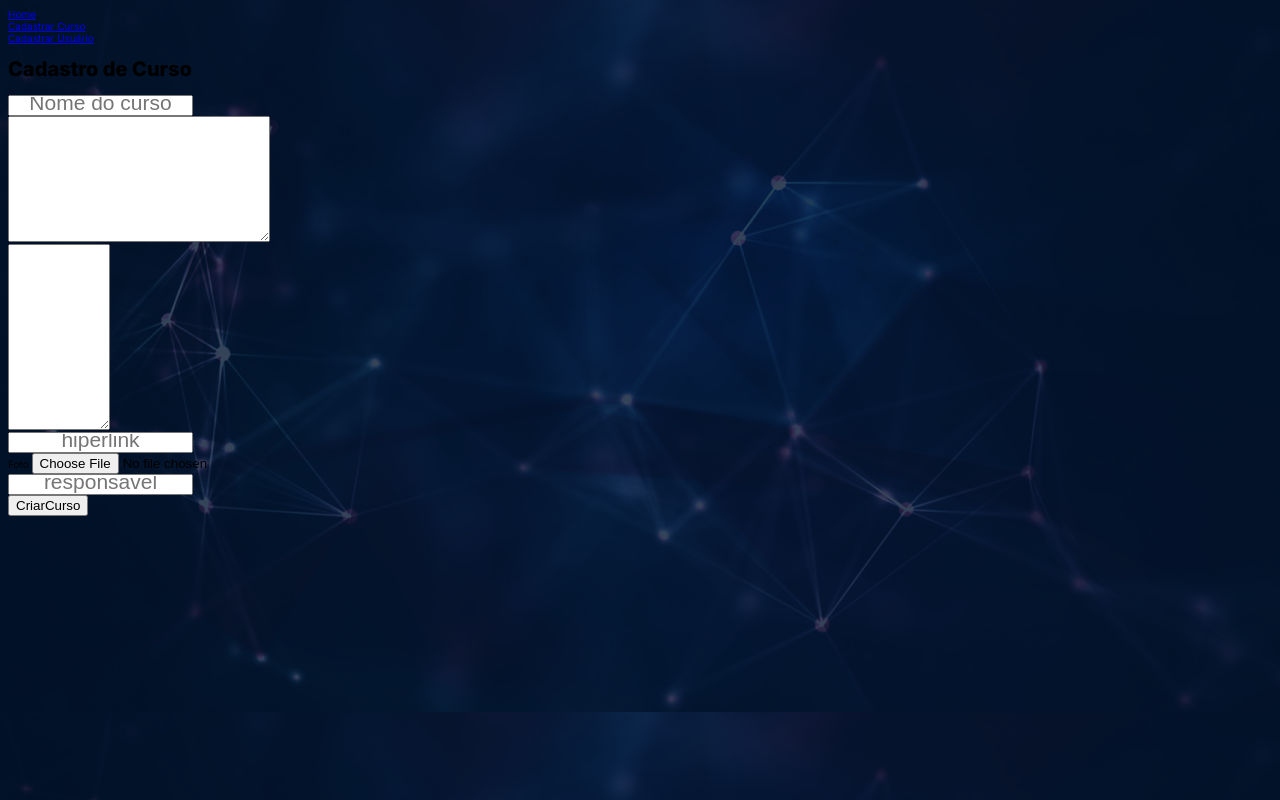
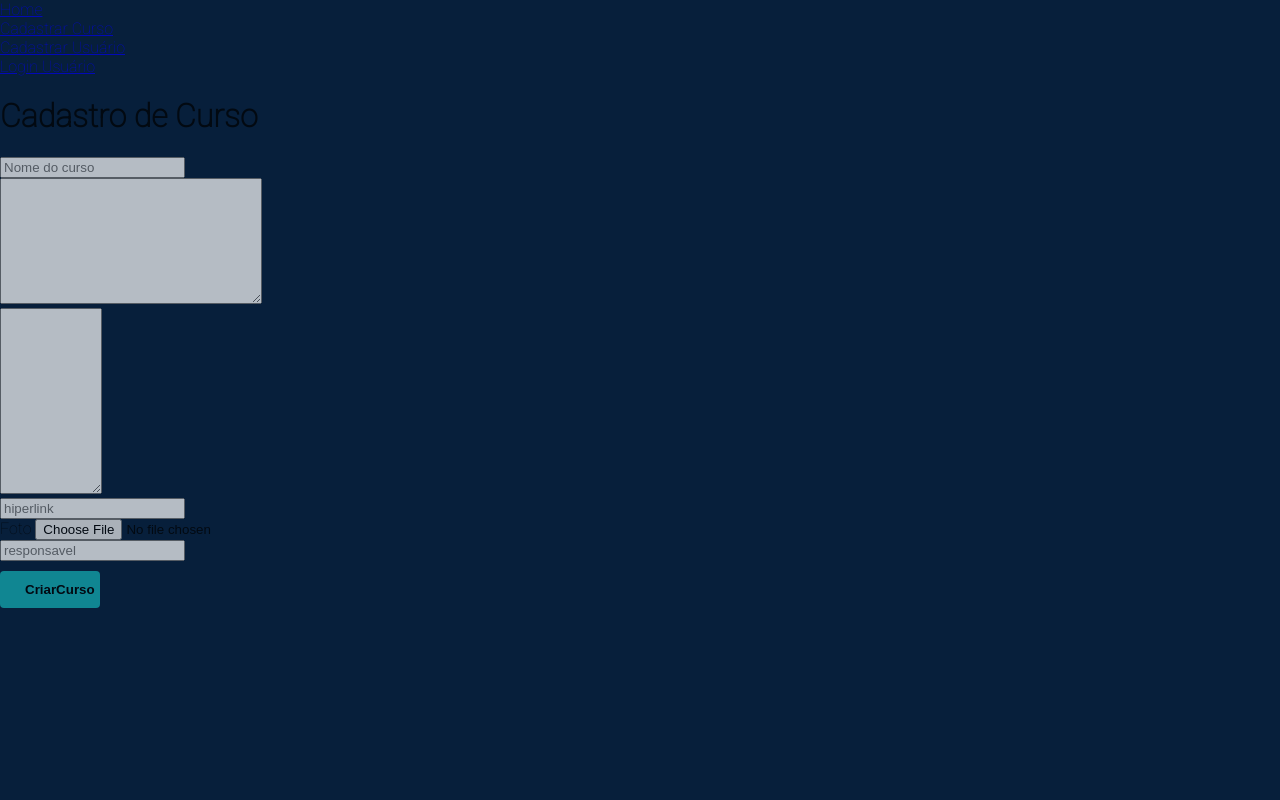
Before and after one commit to DevGateOficial/Devgate_projeto, a PHP site: page /Devgate_projeto/Curso in a window 1280 px wide. Run offline with PHP 8.4, Linux system fonts and the light colour scheme; data that the repository does not hold is empty; some libraries are stand-ins or nearby versions.

Commit message:
Tentativa de Implementação da Tela de Login
Não deu certo, pois Daniel não estava presente.

```diff
--- a/adm/app/adms/Models/AdmsLogin.php
+++ b/adm/app/adms/Models/AdmsLogin.php
@@ -39,6 +39,7 @@ class AdmsLogin extends AdmsConn
 
         $this->resultBd = $result_validar_login->fetch();
 
+
         if ($this->resultBd) {
             //var_dump($this->resultBd);
             $this->validarPassword();
--- a/adm/app/adms/Models/helper/AdmsConn.php
+++ b/adm/app/adms/Models/helper/AdmsConn.php
@@ -18,7 +18,7 @@ abstract class AdmsConn
     /** @var string $dbname Informa qual o local da base de dados*/
     private string $dbname = DBNAME;
     /** @var int|string $port Informa qual a porta de conexão do banco de dados*/
-    private int|string $port = PORT;
+    private int|string $port = 8080;
 
     /** @var object $connect Guarda a coneão com o banco de dados*/
     private object $connect;
--- a/app/sts/Models/helper/StsConn.php
+++ b/app/sts/Models/helper/StsConn.php
@@ -27,7 +27,7 @@
         /** @var string $dbname Informa qual o local da base de dados*/
         private string $dbname = DBNAME;
         /** @var int|string $port Informa qual a porta de conexão do banco de dados*/
-        private int|string $port = PORT;
+        private int|string $port = 8080;
 
         /** @var object $connect Guarda a coneão com o banco de dados*/
         private object $connect;
--- a/app/sts/Views/include/header.php
+++ b/app/sts/Views/include/header.php
@@ -11,10 +11,7 @@
     <meta charset="UTF-8">
     <meta http-equiv="X-UA-Compatible" content="IE=edge">
     <meta name="viewport" content="width=device-width, initial-scale=1.0">
-    <link rel="stylesheet" href="./app/sts/Views/templates/styleLogin.css">
-    <link rel="preconnect" href="https://fonts.googleapis.com"/>
-    <link rel="preconnect" href="https://fonts.gstatic.com" crossorigind/>
-    <link href="https://fonts.googleapis.com/css2?family=Inter:wght@400;800&display=swap" rel="stylesheet"/>
+    <link rel="stylesheet" href="./app/sts/Views/templates/login-style.css">
     <title>Devgate</title>
 </head>
 <body>
--- a/app/sts/Views/include/menu.php
+++ b/app/sts/Views/include/menu.php
@@ -3,3 +3,4 @@
     echo "<a href='" . URL . "'> Home </a><br>";
     echo "<a href='" . URL . "Curso'> Cadastrar Curso </a><br>";
     echo "<a href='" . URL . "Usuario'> Cadastrar Usuário </a><br>";
+    echo "<a href='" . URL . "Login'> Login Usuário </a><br>";
--- /dev/null
+++ b/app/sts/Views/templates/login-style.css
@@ -0,0 +1,252 @@
+@import url('https://fonts.googleapis.com/css2?family=Nunito:ital@1&family=Roboto:wght@100&family=Source+Code+Pro:wght@200&display=swap');
+
+
+body
+{
+  margin: 0;
+  background: #011936f8;
+  opacity: 0.7;
+  font-family: 'Roboto', sans-serif;
+}
+
+.main-login
+{
+  width: 100vw;
+  height: 100vh;
+  display: flex;
+  justify-content: center;
+  align-items: center;
+}
+
+.left-login
+{
+  width: 50vw;
+  height: 100vh;
+  display: flex;
+  justify-content: center;
+  align-items: center;
+  flex-direction: column;
+  color: #00f7ff;
+}
+
+.left-login h1
+{
+  width: 100%;
+  font-size: 50px;
+  padding: 20px;
+}
+.text
+{
+  border-radius: 10px;
+  border: 2px solid #14B2B8;
+}
+
+.right-login
+{
+  width: 50vw;
+  height: 100vh;
+  display: flex;
+  justify-content: center;
+  align-items: center;
+}
+
+.box
+{
+  width: 70%;
+  height: 50%;
+  position: relative;
+  justify-content: center;
+  align-items: center;
+  border-radius: 10px;
+  background-color: #05152b;
+  overflow: hidden;
+}
+
+.box::after
+{
+  content: '';
+  position: absolute;
+  top: -50%;
+  left: -50%;
+  width: 100%;
+  height: 100%;
+  background: linear-gradient(0deg, transparent, #14B2B8, #14B2B8);
+  animation: animate 6s linear infinite;
+  transform-origin: bottom right;
+}
+
+.box::before
+{
+  content: '';
+  position: absolute;
+  top: -50%;
+  left: -50%;
+  width: 100%;
+  height: 100%;
+  background: linear-gradient(0deg, transparent, #14B2B8, #14B2B8);
+  animation: animate 6s linear infinite;
+  transform-origin: bottom right;
+  animation-delay: -3s;
+}
+
+@keyframes animate
+{
+  0%{
+      transform: rotate(0deg);
+  }
+  100%{
+      transform: rotate(360deg);
+  }
+}
+
+.form
+{
+  position: absolute;
+  inset: 2px;
+  border-radius: 8px;
+  background-color: #011936;
+  z-index: 10;
+  padding: 10px 40px;
+  display: flex;
+  flex-direction: column;
+}
+
+.form h2
+{
+  color: #14B2B8;
+  font-weight: 1000;
+  text-align: center;
+  letter-spacing: 0.1em
+}
+
+.inputBox
+{
+  position: relative;
+  width: 100%;
+  margin-top: 35px;
+}
+
+.inputBox input
+{
+  position: relative;
+  width: 100%;
+  padding: 20px 10px 10px;
+  background-color: transparent ;
+  border: none;
+  outline: none;
+  color: #011936;
+  font-size: 1em;
+  letter-spacing: 0.05;
+  z-index: 10;
+  box-sizing: border-box;
+}
+
+.inputBox span
+{
+  position: absolute;
+  left: 0;
+  padding: 20px 0px 10px;
+  font-size: 1em;
+  color: #14B2B8;
+  pointer-events: none;
+  letter-spacing: 0.05em;
+  transition: 0.5s;
+}
+
+.inputBox input:valid ~ span,
+.inputBox input:focus ~ span
+{
+  color: #14B2B8;
+  transform: translateX(0px) translateY(-34px);
+  font-size: 0.75em;
+}
+
+.inputBox i
+{
+  position: absolute;
+  left: 0;
+  bottom: 0;
+  width: 100%;
+  height: 2px;
+  background: #14B2B8;
+  border-radius: 4px;
+  transition: 0.5s;
+  pointer-events: none;
+  z-index: 9;
+}
+
+.inputBox input:valid ~ i,
+.inputBox input:focus ~ i
+{
+  height: 44px;
+
+}
+
+.links
+{
+  display: flex;
+  justify-content: space-between;
+}
+
+.links a
+{
+  margin: 10px 0;
+  font-size: 0.75em;
+  color: #14B2B8;
+  text-decoration: none;
+}
+
+.links a:hover
+{
+  color: #14B2B8;
+}
+
+input[type="submit"]
+{
+  border: none;
+  outline: none;
+  background: #14B2B8;
+  padding: 11px 25px;
+  width: 100px;
+  margin-top: 10px;
+  border-radius: 4px;
+  font-weight: 600;
+  cursor: pointer;
+
+}
+
+input[type="submit"]:active
+{
+  opacity: 0.8;
+}
+
+@media only screen and (max-width: 950px){
+  .box{
+    width: 75%;
+  }
+}
+
+@media only screen and (max-width: 600px){
+  .main-login{
+    flex-direction: column;
+  }
+
+  .left-login{
+    width: 100vw;
+    height: 10vh;
+  }
+
+  .right-login{
+    width: 100vw;
+    height: 70vh;
+  }
+
+  .left-login h1{
+    font-size: 20px;
+  }
+
+  .box{
+    height: 70%;
+  }
+
+}
```
Also changed, not shown: adm/app/adms/Views/login/login.php (+27 -13 lines).
